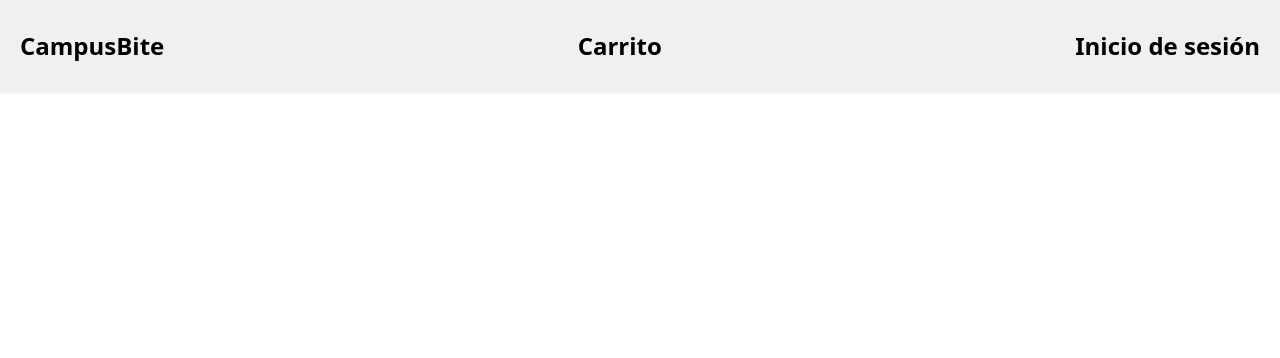
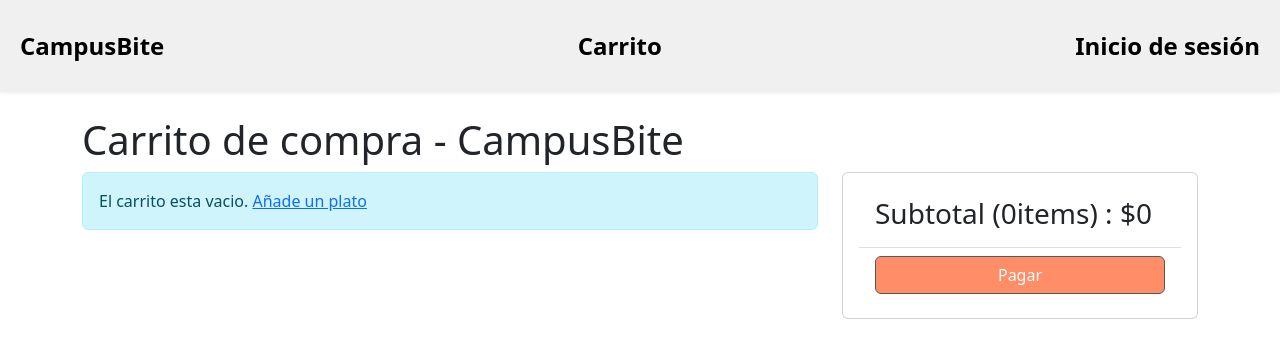
Before and after one commit to SebasHS/CampusBite, a React (Create React App) app in the folder frontend/: page /cart in a window 1280 px wide. Shown: the top 358 px of the page. Built offline with nearby package versions, Linux system fonts and the light colour scheme.

Commit message:
Adicion de funcionalidades de carrito de compra

```diff
--- a/frontend/src/App.js
+++ b/frontend/src/App.js
@@ -10,6 +10,7 @@
 import Container from 'react-bootstrap/esm/Container';
 import Badge from 'react-bootstrap/Badge'
 import Nav from 'react-bootstrap/Nav'
+import CarritoCompraScreen from './pantallas/CarritoCompraScreen';
 
 
 function App() {
@@ -58,6 +59,7 @@
                 <Container className='mt-2'>
                     <Routes>
                         <Route path="/product/:slug" element={<DetallesPlatosScreen />}/>
+                        <Route path="/cart" element={<CarritoCompraScreen />}/>
                         <Route path="/" element={<PrincipalScreen />}/>
                         <Route path="/login" element={<LoginScreen />}/>
                         <Route path="/register" element={<RegisterScreen />}/>
--- /dev/null
+++ b/frontend/src/componentes/LoadingBox.js
@@ -0,0 +1,9 @@
+import Spinner from 'react-bootstrap/Spinner';
+
+export default function LoadingBox() {
+  return (
+    <Spinner animation="border" role="status">
+      <span className="visually-hidden">Loading...</span>
+    </Spinner>
+  );
+}
--- /dev/null
+++ b/frontend/src/componentes/MessageBox.js
@@ -0,0 +1,5 @@
+import Alert from 'react-bootstrap/Alert';
+
+export default function MessageBox(props) {
+  return <Alert variant={props.variant || 'info'}>{props.children}</Alert>;
+}
--- a/frontend/src/index.css
+++ b/frontend/src/index.css
@@ -149,3 +149,7 @@
 .img-large{
   max-width: 100%;
 }
+
+.img-thumbnail{
+  height: 80px;
+}
--- a/frontend/src/pantallas/CarritoCompraScreen.js
+++ b/frontend/src/pantallas/CarritoCompraScreen.js
@@ -1,10 +1,14 @@
 import { useContext } from "react";
 import { Store } from '../Store';
 import { Helmet } from 'react-helmet-async';
+import { Link } from 'react-router-dom';
 import Row from 'react-bootstrap/Row';
 import Col from 'react-bootstrap/Col';
-import MessageBox from '../components/MessageBox';
+import Button from 'react-bootstrap/Button';
+import Card from 'react-bootstrap/Card';
+import MessageBox from '../componentes/MessageBox';
 import ListGroup from 'react-bootstrap/ListGroup';
+import ListGroupItem from "react-bootstrap/esm/ListGroupItem";
 
 
 
@@ -45,16 +49,51 @@
                                         ></img>{' '}
                                         <Link to={`/product/${item.slug}`}>{item.name}</Link>
                                     </Col>
+                                    <Col md={3}>
+                                        <Button variant="light" disabled={item.quantity === 1}>
+                                            <i className="fas fa-minus-circle"></i>
+                                        </Button>{' '}
+                                        <span>{item.quantity}</span>{' '}
+                                        <Button variant="light" disabled={item.quantity === item.countInStock}>
+                                            <i className="fas fa-plus-circle"></i>
+                                        </Button>
+                                    </Col>
+                                    <Col md={3}>
+                                        s/{item.price}
+                                    </Col>
+                                    <Col md={2}>
+                                        <Button variant="light">
+                                            <i className="fas fa-trash"></i>
+                                        </Button>
+                                    </Col>
                                 </Row>
                             </ListGroup.Item>
                         ))}
                     </ListGroup>
                 )
                 }
-
-
                 </Col>
-                <Col md={4}></Col>
+                <Col md={4}>
+                    <Card>
+                        <Card.Body>
+                            <ListGroup variant="flush">
+                                <ListGroup.Item>
+                                    <h3>
+                                        Subtotal ({cartItems.reduce((a, c) => a + c.quantity, 0)}{''}items) : $
+                                        {cartItems.reduce((a, c) => a + c.price * c.quantity, 0)}
+                                    </h3>
+                                </ListGroup.Item>
+                                <ListGroup.Item>
+                                    <div className="d-grid">
+                                        <Button type="button" variant="primary" disabled={cartItems.length === 0}>
+                                            Pagar
+                                        </Button>
+                                    </div>
+                                </ListGroup.Item>
+                            </ListGroup>
+                        </Card.Body>
+                    </Card>
+                </Col>
             </Row>
         </div>
     );
--- a/frontend/src/pantallas/DetallesPlatosScreen.js
+++ b/frontend/src/pantallas/DetallesPlatosScreen.js
@@ -1,6 +1,6 @@
 import axios from 'axios';
 import { useContext, useEffect, useReducer } from "react";
-import { useParams } from "react-router-dom";
+import { useNavigate, useParams } from "react-router-dom";
 import Col from 'react-bootstrap/Col';
 import Row from 'react-bootstrap/Row';
 import ListGroup from 'react-bootstrap/ListGroup';
@@ -10,6 +10,9 @@
 import Button from 'react-bootstrap/Button';
 import { Helmet } from 'react-helmet-async';
 import { Store } from '../Store';
+import { getError } from '../utils'
+import LoadingBox from '../componentes/LoadingBox';
+import MessageBox from '../componentes/MessageBox';
 
 const reducer = (state, action) => {
     switch (action.type) {
@@ -25,6 +28,7 @@
 };
 
 function DetallesPlatosScreen(){
+    const navigate = useNavigate();
     const params = useParams();
     const {slug} = params;
 
@@ -40,7 +44,7 @@
             const result = await axios.get(`/api/products/slug/${slug}`);
         dispatch({ type: 'FETCH_SUCCESS', payload: result.data });
           } catch (err) {
-            dispatch({ type: "FETCH_FAIL", payload: err.message });
+            dispatch({ type: "FETCH_FAIL", payload: getError(err) });
           }
         };
         fetchData();
@@ -60,10 +64,11 @@
 
         ctxDispatch({type:'CART_ADD_ITEM', payload: {...product, quantity},
         });
-    }
+        navigate('/cart');
+    };
 
     return(
-        loading ? <div>Cargando</div>: error? <div>{error}</div>:
+        loading ? <div>Cargando</div> : error? <div>{error}</div>:
         <Row>
             <Col md={6}>
                 <img className="img-large" src={product.image} alt={product.name}></img>
--- a/frontend/src/pantallas/PrincipalScreen.js
+++ b/frontend/src/pantallas/PrincipalScreen.js
@@ -5,6 +5,8 @@
 import Producto from '../componentes/Producto';
 import { Helmet } from 'react-helmet-async';
 import { useEffect, useReducer } from 'react';
+import LoadingBox from '../componentes/LoadingBox';
+import MessageBox from '../componentes/MessageBox';
 import axios from 'axios';
 
 function PrincipalScreen(){
@@ -52,9 +54,19 @@
             <h1>Carta de cafetería</h1>
             <Row>
                 <div className='products'>
-                    {data.products.map((product) =>(
-                        <Producto key={product.slug} product={product}></Producto>
-                    ))}
+                {loading ? (
+                  <LoadingBox />
+                ) : error ? (
+                  <MessageBox variant="danger">{error}</MessageBox>
+                ) : (
+                  <Row>
+                    <div className='products'>
+                        {data.products.map((product) =>(
+                            <Producto key={product.slug} product={product}></Producto>
+                        ))}
+                    </div>
+                  </Row>
+                    )}
                 </div>
             </Row>
 
--- /dev/null
+++ b/frontend/src/utils.js
@@ -0,0 +1,5 @@
+export const getError = (error) => {
+    return error.response && error.response.data.message
+      ? error.response.data.message
+      : error.message;
+  };
```
Also changed, not shown: 1 other file (tests, documents, lock files or other folders).
